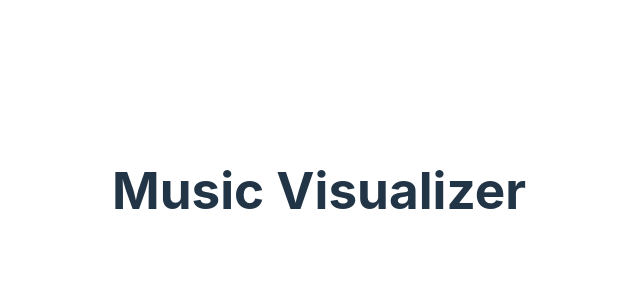
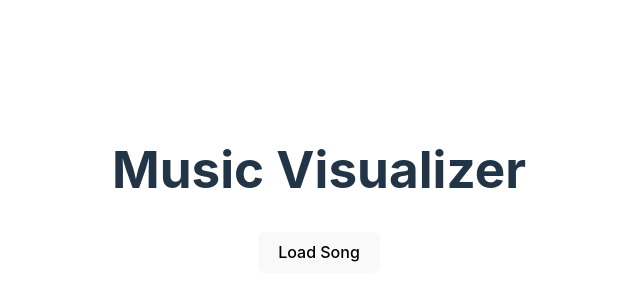
Before and after one commit to NicolasMurphy/Music-Visualizer, a React (Vite) app: page / in a window 1280 px wide. Shown: the part 210-510 px from the top of the page, without its empty margins (321-961 px from the left). Built offline with nearby package versions, Linux system fonts and the light colour scheme; no server answers.

Commit message:
added load song click

```diff
--- a/src/Play.tsx
+++ b/src/Play.tsx
@@ -1,19 +1,22 @@
-import { useState, useEffect } from 'react';
+import { useState } from 'react';
 import { initializeAudio, startAudio } from './audioSetup';
 import Visualizer from './Visualizer';
 
 const Play = () => {
+  const [isSongLoaded, setIsSongLoaded] = useState(false);
   const [isAudioReady, setIsAudioReady] = useState(false);
 
-  useEffect(() => {
+  const loadSong = () => {
     initializeAudio(() => {
-      setIsAudioReady(true);
+      setIsSongLoaded(true);
+      setIsAudioReady(true); // Assuming the song is ready to play immediately after loading
     });
-  }, []);
+  };
 
   return (
     <div>
       <h1>Music Visualizer</h1>
+      {!isSongLoaded && <button onClick={loadSong}>Load Song</button>}
       {isAudioReady && (
         <>
           <button onClick={startAudio}>Play Music</button>
```
